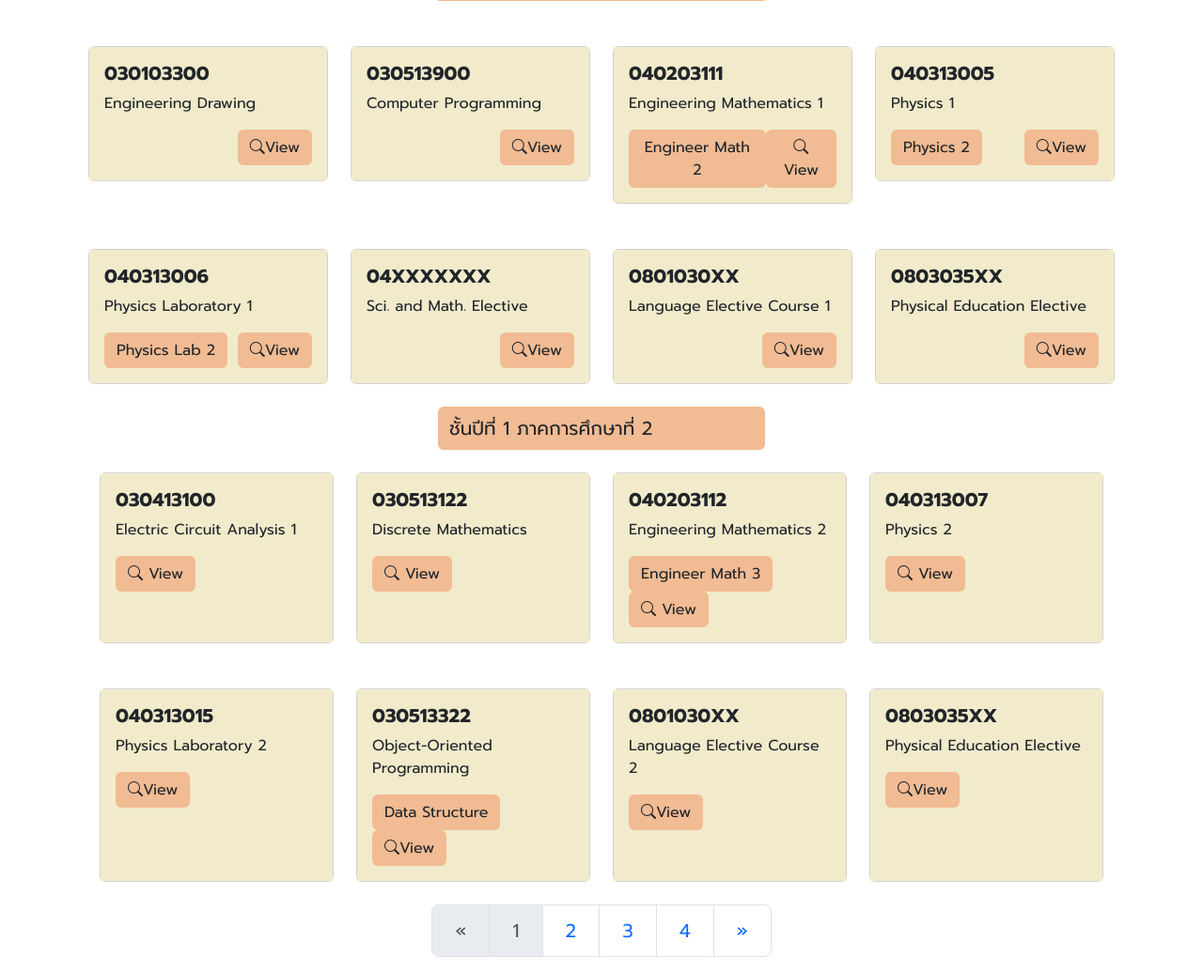
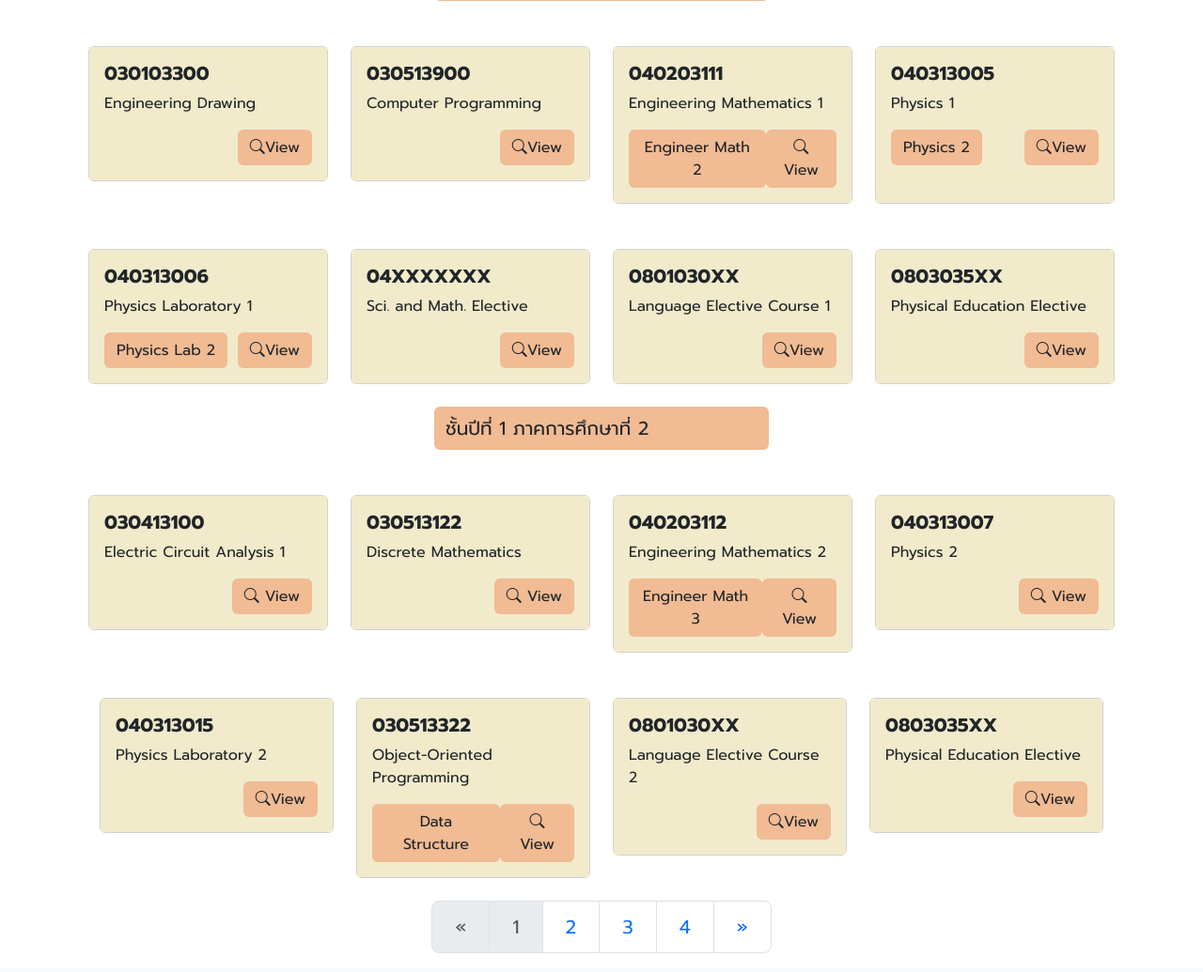
Before and after one commit to mannieshub/Software-Engineering-mini-project, a PHP site: page /EnET-C60Year1.php in a window 1280 px wide. Shown: the part 153-1188 px from the top of the page at 94% size. Run offline with PHP 8.4, Linux system fonts and the light colour scheme; some libraries are stand-ins or nearby versions.

Commit message:
EnET-C60 Y1 CSS Complete

```diff
--- a/EnET-C60Year1.php
+++ b/EnET-C60Year1.php
@@ -83,11 +83,6 @@
           </form>
         </div>
 
-
-
-
-
-
         <div class="col col-12">
           <form action="testDetailForm.php" method="post">
             <div class="card h-100">
@@ -108,8 +103,9 @@
         </div>
 
 
+
         <div class="col col-12">
-          <div class="card">
+          <div class="card h-100">
             <div class="card-body" style="background-color:#F1EBCC ;">
               <div>
                 <h5 class="card-title fw-bold">040203111</h5>
@@ -135,7 +131,7 @@
 
 
         <div class="col col-12">
-          <div class="card ">
+          <div class="card h-100">
             <div class="card-body" style="background-color:#F1EBCC ;">
               <h5 class="card-title fw-bold">040313005</h5>
               <p class="card-text">Physics 1</p>
@@ -255,7 +251,7 @@
         </form>
       </div>
 
-
+    </div>
 
 
     <div class="row my-4">
@@ -272,36 +268,55 @@
 
 
     <div class="container">
-      <div class="row row-cols-1 row-cols-md-2 row-cols-lg-4 g-4">
-        <div class="col">
+      <div class="row row-cols-1 row-cols-md-2 row-cols-lg-4 g-4 mt-4">
+
+        <div class="col col-12">
+          <form action="testDetailForm.php" method="post">
             <div class="card h-100">
               <div class="card-body" style="background-color:#F1EBCC ;">
                 <h5 class="card-title fw-bold">030413100</h5>
                 <p class="card-text">Electric Circuit Analysis 1</p>
-              <form action="testDetailForm.php" method="post">
+                <div class="d-flex justify-content-between align-items-end mt-3">
                   <input type="hidden" name="CourseID" value="030413100">
-                <button type="submit" class="btn " style="background-color: #F1BB93;"><i class="bi bi-search"></i> View</button>
-              </form>
+                  <div class="ms-auto">
+                    <button type="submit" class="btn " style="background-color: #F1BB93;">
+                      <i class="bi bi-search"></i> View
+                    </button>
                   </div>
                 </div>
               </div>
-        <div class="col">
+            </div>
+          </form>
+        </div>
+
+        <div class="col col-12">
+          <form action="testDetailForm.php" method="post">
             <div class="card h-100">
               <div class="card-body" style="background-color:#F1EBCC ;">
                 <h5 class="card-title fw-bold">030513122</h5>
                 <p class="card-text">Discrete Mathematics</p>
-              <form action="testDetailForm.php" method="post">
+                <div class="d-flex justify-content-between align-items-end mt-3">
                   <input type="hidden" name="CourseID" value="030513122">
-                <button type="submit" class="btn " style="background-color: #F1BB93;"><i class="bi bi-search"></i> View</button>
-              </form>
+                  <div class="ms-auto">
+                    <button type="submit" class="btn " style="background-color: #F1BB93;">
+                      <i class="bi bi-search"></i> View
+                    </button>
                   </div>
                 </div>
               </div>
-        <div class="col">
+            </div>
+          </form>
+        </div>
+
+
+        <div class="col col-12">
           <div class="card h-100">
             <div class="card-body" style="background-color:#F1EBCC ;">
+              <div>
                 <h5 class="card-title fw-bold">040203112</h5>
                 <p class="card-text">Engineering Mathematics 2</p>
+              </div>
+              <div class="d-flex justify-content-between align-items-start mt-3">
                 <form action="testDetailForm.php" method="post">
                   <input type="hidden" name="CourseID" value="040203211">
                   <button type="submit" class="btn " style="background-color: #F1BB93;">Engineer Math 3</button>
@@ -313,46 +328,56 @@
               </div>
             </div>
           </div>
-        <div class="col">
+        </div>
+
+        <div class="col col-12">
+          <form action="testDetailForm.php" method="post">
             <div class="card h-100">
               <div class="card-body" style="background-color:#F1EBCC ;">
                 <h5 class="card-title fw-bold">040313007</h5>
                 <p class="card-text">Physics 2</p>
-              <form action="testDetailForm.php" method="post">
+                <div class="d-flex justify-content-between align-items-end mt-3">
                   <input type="hidden" name="CourseID" value="040313007">
+                  <div class="ms-auto">
                     <button type="submit" class="btn " style="background-color: #F1BB93;"><i class="bi bi-search"></i> View</button>
-              </form>
                   </div>
                 </div>
               </div>
             </div>
+          </form>
         </div>
-
+      </div>
 
       <div class="container">
         <div class="row row-cols-1 row-cols-md-2 row-cols-lg-4 g-4 mt-4">
 
           <div class="col col-12">
+            <form action="testDetailForm.php" method="post">
               <div class="card h-100">
                 <div class="card-body" style="background-color:#F1EBCC ;">
                   <h5 class="card-title fw-bold">040313015</h5>
                   <p class="card-text">Physics Laboratory 2</p>
+                  <div class="d-flex justify-content-between align-items-end mt-3">
 
-              <form action="testDetailForm.php" method="post">
                     <input type="hidden" name="CourseID" value="040313015">
+                    <div class="ms-auto">
                       <button type="submit" class="btn" style="background-color: #F1BB93;">
                         <i class="bi bi-search"></i>View</button>
-              </form>
                     </div>
                   </div>
+                </div>
+              </div>
+            </form>
           </div>
 
           <div class="col col-12">
             <div class="card h-100">
               <div class="card-body" style="background-color:#F1EBCC ;">
+                <div>
                   <h5 class="card-title fw-bold">030513322</h5>
                   <p class="card-text">Object-Oriented Programming</p>
-
+                </div>
+                <div class="d-flex justify-content-between align-items-start mt-3">
                   <form action="testDetailForm.php" method="post">
                     <input type="hidden" name="CourseID" value="030513326">
                     <button type="submit" class="btn" style="background-color: #F1BB93;">Data Structure</button>
@@ -366,46 +391,56 @@
                 </div>
               </div>
             </div>
+          </div>
 
           <div class="col col-12">
+            <form action="testDetailForm.php" method="post">
             <div class="card h-100">
               <div class="card-body" style="background-color:#F1EBCC ;">
                 <h5 class="card-title fw-bold">0801030XX</h5>
                 <p class="card-text">Language Elective Course 2</p>
+                <div class="d-flex justify-content-between align-items-end mt-3">
 
-              <form action="testDetailForm.php" method="post">
                   <input type="hidden" name="CourseID" value="0801030XX">
+                  <div class="ms-auto">
                     <button type="submit" class="btn" style="background-color: #F1BB93;">
-                  <i class="bi bi-search"></i>View</button>
-              </form>
+                      <i class="bi bi-search"></i>View
+                    </button>
                   </div>
                 </div>
               </div>
+            </div>
+          </form>
+        </div>
 
           <div class="col col-12">
+            <form action="testDetailForm.php" method="post">
             <div class="card h-100">
               <div class="card-body" style="background-color:#F1EBCC ;">
                 <h5 class="card-title fw-bold">0803035XX</h5>
                 <p class="card-text">Physical Education Elective</p>
+                <div class="d-flex justify-content-between align-items-end mt-3">
 
-              <form action="testDetailForm.php" method="post">
                   <input type="hidden" name="CourseID" value="0803035XX">
+                  <div class="ms-auto">
                   <button type="submit" class="btn" style="background-color: #F1BB93;">
                     <i class="bi bi-search"></i>View</button>
-              </form>
+
                   </div>
                 </div>
               </div>
-
+            </div>
+          </form>
+        </div>
 
 
 
         <div class="container mt-4 ">
           <div class="row">
-            <div class="col-4">
+            <div class="col col-4">
 
             </div>
-            <div class="col-4">
+            <div class="col col-4">
               <div aria-label="Page navigation example">
                 <ul class="pagination justify-content-center pagination-lg">
                   <li class="page-item">
@@ -425,7 +460,7 @@
                 </ul>
               </div>
             </div>
-            <div class="col-4"></div>
+            <div class="col col-4"></div>
           </div>
         </div>
 
```
Lines whose indentation alone changed are shown as unchanged.
